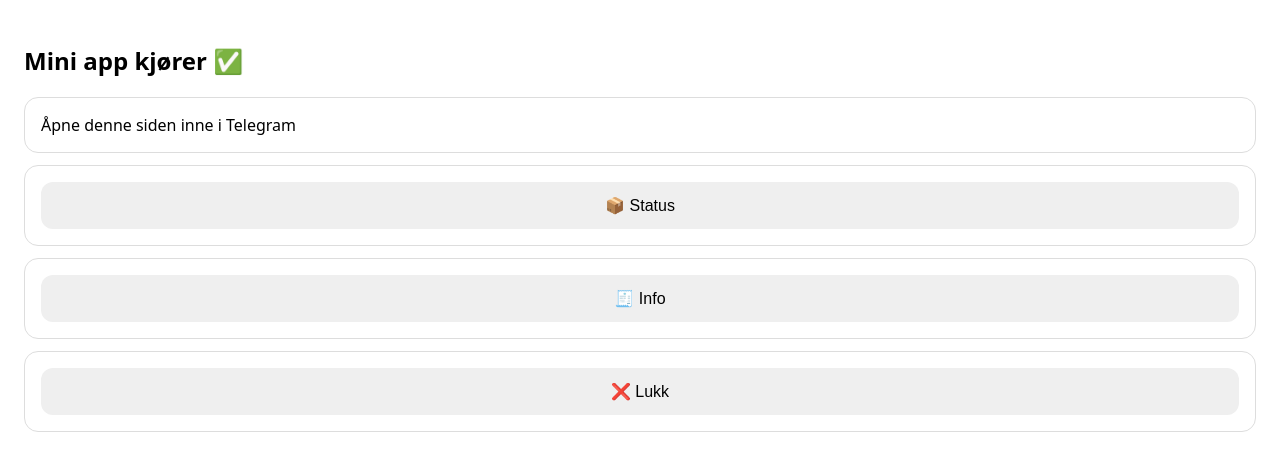
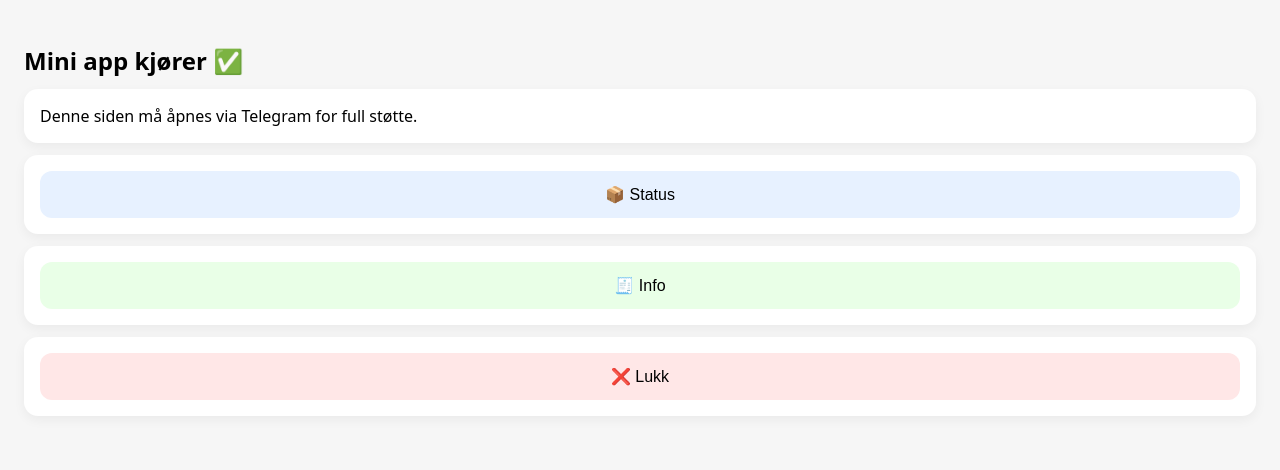
Before and after one commit to ReberYones/miniapp, a plain HTML site: page index.html in a window 1280 px wide. Drawn offline with Linux system fonts and the light colour scheme.

Commit message:
full telegram mini app

```diff
--- a/index.html
+++ b/index.html
@@ -4,65 +4,94 @@
   <meta charset="utf-8" />
   <meta name="viewport" content="width=device-width,initial-scale=1" />
   <title>Mini App</title>
+
+  <!-- Telegram Web App SDK -->
   <script src="https://telegram.org/js/telegram-web-app.js"></script>
+
   <style>
     body {
       font-family: system-ui, -apple-system, Segoe UI, Roboto, Arial;
       padding: 16px;
+      background: #f6f6f6;
     }
+
+    h2 {
+      margin-bottom: 8px;
+    }
+
     .card {
-      border: 1px solid #ddd;
+      background: white;
       border-radius: 14px;
       padding: 16px;
       margin: 12px 0;
+      box-shadow: 0 4px 12px rgba(0,0,0,0.05);
     }
+
     button {
       width: 100%;
       padding: 14px;
       border-radius: 12px;
       border: none;
       font-size: 16px;
+      cursor: pointer;
     }
+
+    .status { background: #e7f1ff; }
+    .info   { background: #e9ffe7; }
+    .close  { background: #ffe7e7; }
   </style>
 </head>
+
 <body>
+
   <h2>Mini app kjører ✅</h2>
 
-  <div class="card" id="userBox">Laster brukerinfo…</div>
-
-  <div class="card">
-    <button onclick="show('📦 Status: demo')">📦 Status</button>
+  <div class="card" id="userBox">
+    Laster brukerinfo…
   </div>
 
   <div class="card">
-    <button onclick="show('🧾 Info: Telegram mini app demo')">🧾 Info</button>
+    <button class="status" onclick='send("status")'>📦 Status</button>
   </div>
 
   <div class="card">
-    <button onclick="closeApp()">❌ Lukk</button>
+    <button class="info" onclick='send("info")'>🧾 Info</button>
+  </div>
+
+  <div class="card">
+    <button class="close" onclick='send("close")'>❌ Lukk</button>
   </div>
 
   <script>
     const tg = window.Telegram?.WebApp;
 
-    function show(msg) {
-      alert(msg);
-    }
+    function send(action) {
+      if (!tg) {
+        alert("Åpne denne siden inne i Telegram");
+        return;
+      }
 
-    function closeApp() {
-      if (tg) tg.close();
-      else window.close();
+      tg.sendData(JSON.stringify({
+        action: action,
+        timestamp: Date.now()
+      }));
+
+      tg.close();
     }
 
     if (tg) {
       tg.expand();
-      const u = tg.initDataUnsafe?.user;
+
+      const user = tg.initDataUnsafe?.user;
       document.getElementById("userBox").innerText =
-        u ? `Hei, ${u.first_name}` : "Hei!";
+        user
+          ? `Hei, ${user.first_name}${user.username ? " (@" + user.username + ")" : ""}`
+          : "Hei!";
     } else {
       document.getElementById("userBox").innerText =
-        "Åpne denne siden inne i Telegram";
+        "Denne siden må åpnes via Telegram for full støtte.";
     }
   </script>
+
 </body>
 </html>
```
